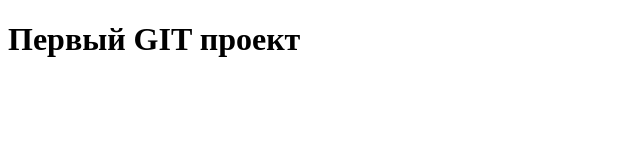
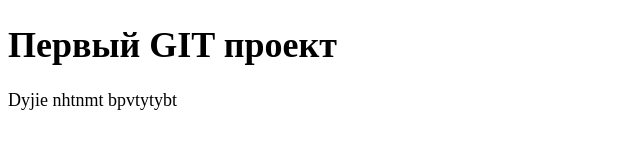
Before and after one commit to Raoul-2017/test_git, a plain HTML site: page index.html in a window 1280 px wide. Shown: the whole page, without its empty margins (0-640 px from the left). Drawn offline with Linux system fonts and the light colour scheme.

Commit message:
fird commit

```diff
--- a/css/main.css
+++ b/css/main.css
@@ -2,6 +2,8 @@
 
 background-color: #fff;
 
-}
+
 
 font-size: 18px;
+
+}
--- a/index.html
+++ b/index.html
@@ -3,10 +3,13 @@
 <head>
 	<meta charset="UTF-8">
 	<title>Git project</title>
-<link rel="stylesheet" href="css/main.css">
+<link rel="stylesheet" href="css/main.css ">
 
 </head>
 <body>
 	<h1>Первый GIT проект</h1>
+
+<p>Dyjie nhtnmt bpvtytybt</p>
+
 </body>
 </html>
```
